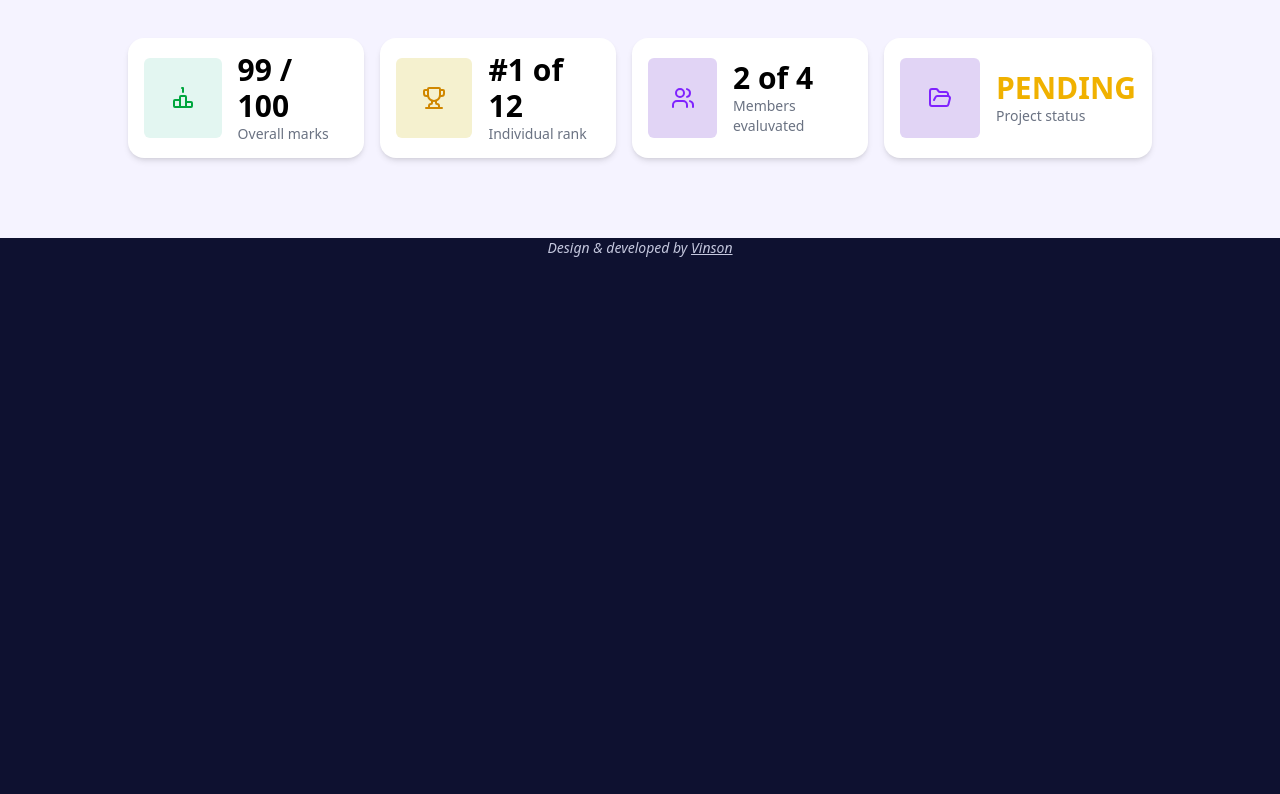
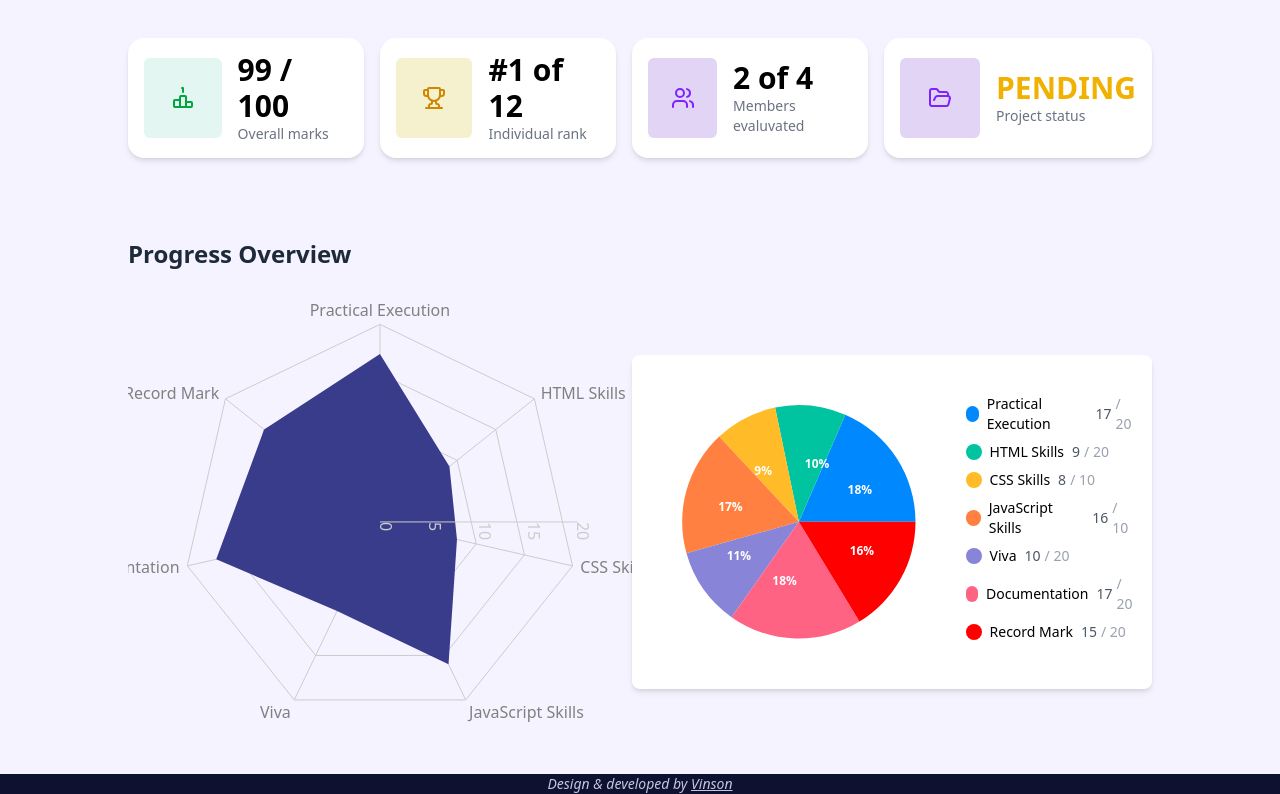
Before and after one commit to vinson1906/Students-mark-evaluation-system, a Next.js app in the folder student-leaderboard/: page /student/112 in a window 1280 px wide. Shown: the part 362-1156 px from the top of the page. Before the commit the page ends 800 px from the top, so only its background shows below. Built offline with nearby package versions, Linux system fonts and the light colour scheme.

Commit message:
updated the students progressbar

```diff
--- a/student-leaderboard/app/student/[id]/page.tsx
+++ b/student-leaderboard/app/student/[id]/page.tsx
@@ -7,7 +7,7 @@ function StudentDetailsPage() {
 
 
     const data = {
-        "student_name": "ROSHINI J",
+        "student_name": "VINSON MJ",
         "reg_no": "732226AI094",
         "department_code": "",
         "section": "B",
--- a/student-leaderboard/components/footer/footer-pallet.tsx
+++ b/student-leaderboard/components/footer/footer-pallet.tsx
@@ -4,7 +4,7 @@ import React from 'react'
 
 function FooterPallet() {
     return (
-        <div className='bg-transparent flex justify-center items-center pb-[10px]'>
+        <div className='bg-transparent flex justify-center items-center'>
             <p className='text-sm text-[#C5C8DE] italic'>Design & developed by <Link href={`https://vinson-portfolio-plum.vercel.app/`} className='underline' target='_blank'>Vinson</Link></p>
         </div>
     )
--- a/student-leaderboard/components/students-details/index.tsx
+++ b/student-leaderboard/components/students-details/index.tsx
@@ -1,6 +1,8 @@
 import React from 'react'
 import StudentTopBar from './sections/student-top-bar'
 import KpiCards from './sections/kpi-cards'
+import Readerbar from './sections/readerbar'
+import ProgressBarSection from './sections/progress-section'
 
 export default function StudentDetails({ studentData }: any
 
@@ -13,6 +15,7 @@ export default function StudentDetails({ studentData }: any
             <div className='max-w-[80%] w-full '>
                 <StudentTopBar student={studentData} />
                 <KpiCards cardsData={studentData} />
+                <ProgressBarSection />
             </div>
         </div>
     )
--- /dev/null
+++ b/student-leaderboard/components/students-details/sections/progress-bar.tsx
@@ -0,0 +1,198 @@
+
+"use client";
+
+import {
+    Pie,
+    PieChart,
+    PieLabelRenderProps,
+    PieSectorShapeProps,
+    Sector,
+    Tooltip,
+    useActiveTooltipDataPoints,
+    useIsTooltipActive,
+    TooltipContentProps,
+    TooltipIndex,
+} from "recharts";
+
+
+
+const RADIAN = Math.PI / 180;
+
+const COLORS = [
+    "#0088FE",
+    "#00C49F",
+    "#FFBB28",
+    "#FF8041",
+    "#8884D8",
+    "#FF6384",
+    "red"
+];
+
+const CustomTooltip = ({
+    active,
+    payload,
+    label,
+}: TooltipContentProps) => {
+    const firstPayload = payload?.[0];
+    const isVisible = active && firstPayload != null;
+
+    return (
+        <div
+            className="rounded-lg border border-gray-200 bg-white p-3 shadow-lg dark:border-gray-700 dark:bg-gray-900"
+            style={{
+                visibility: isVisible ? "visible" : "hidden",
+            }}
+        >
+            {isVisible && (
+                <>
+                    <p className="text-sm font-semibold text-gray-900 dark:text-white">
+                        {`${label ?? firstPayload.name} : ${firstPayload.value} / ${firstPayload.payload.fullMark}`}
+                    </p>
+
+                    <p className="mt-1 text-xs text-gray-600 dark:text-gray-300">
+                        {String(firstPayload.name ?? "")}
+                    </p>
+
+                    <p className="mt-1 text-xs text-gray-500">
+                        Student performance breakdown
+                    </p>
+                </>
+            )}
+        </div>
+    );
+};
+
+const renderCustomizedLabel = ({
+    cx,
+    cy,
+    midAngle,
+    innerRadius,
+    outerRadius,
+    percent,
+}: PieLabelRenderProps) => {
+    if (
+        cx == null ||
+        cy == null ||
+        innerRadius == null ||
+        outerRadius == null
+    ) {
+        return null;
+    }
+
+    const radius =
+        innerRadius + (outerRadius - innerRadius) * 0.5;
+
+    const centerX = Number(cx);
+    const centerY = Number(cy);
+
+    const x =
+        centerX + radius * Math.cos(-(midAngle ?? 0) * RADIAN);
+
+    const y =
+        centerY + radius * Math.sin(-(midAngle ?? 0) * RADIAN);
+
+    return (
+        <text
+            x={x}
+            y={y}
+            fill="white"
+            textAnchor={x > centerX ? "start" : "end"}
+            dominantBaseline="central"
+            className="text-xs font-semibold"
+        >
+            {`${((percent ?? 0) * 100).toFixed(0)}%`}
+        </text>
+    );
+};
+
+const MyCustomPie = (props: PieSectorShapeProps) => {
+    const activePoints = useActiveTooltipDataPoints();
+    const isTooltipActive = useIsTooltipActive();
+
+    const isThisPieActive =
+        isTooltipActive &&
+        props.payload === activePoints?.[0]?.payload;
+
+    const fillOpacity =
+        isTooltipActive && !isThisPieActive ? 0.5 : 1;
+
+    return (
+        <Sector
+            {...props}
+            fill={COLORS[(props.index ?? 0) % COLORS.length]}
+            stroke="none"
+            fillOpacity={fillOpacity}
+            style={{ transition: "fill-opacity 0.3s ease" }}
+        />
+    );
+};
+
+export default function ProgressPieChart({
+    chartData,
+    isAnimationActive = true,
+    defaultIndex,
+}: {
+    chartData: { subject: string; A: number }[];
+    isAnimationActive?: boolean;
+    defaultIndex?: TooltipIndex;
+}) {
+
+
+
+    const data = chartData.map((item: any) => ({
+        name: item.subject,
+        value: item.A,
+        fullMark: item.fullMark,
+    }));
+
+
+
+
+    return (
+        <div className="w-full bg-white rounded-lg shadow-md p-4 flex gap-4 items-center" >
+            <PieChart
+                style={{
+                    width: "100%",
+                    maxWidth: "500px",
+                    maxHeight: "80vh",
+                    aspectRatio: 1,
+                    cursor: "pointer",
+                }}
+                responsive
+            >
+                <Pie
+                    data={data}
+                    labelLine={false}
+                    label={renderCustomizedLabel}
+                    dataKey="value"
+                    nameKey="name"
+                    isAnimationActive={isAnimationActive}
+                    shape={MyCustomPie}
+                />
+
+                <Tooltip
+                    content={CustomTooltip}
+                    isAnimationActive={isAnimationActive}
+                    defaultIndex={defaultIndex}
+                />
+            </PieChart>
+            <div>
+                {
+                    data.map((entry, index) => (
+                        <div key={`legend-${index}`} className="flex items-center mb-2">
+                            <div
+                                className="w-4 h-4 mr-2 rounded-full"
+                                style={{ backgroundColor: COLORS[index % COLORS.length] }}
+                            />
+                            <span className="text-sm font-medium">{entry.name}</span>
+                            <span className="ml-2 text-sm text-gray-600">{entry.value}</span>
+                            <span className="ml-1 text-sm text-gray-400">/ {entry.fullMark}</span>
+
+                        </div>
+                    ))
+                }
+            </div>
+        </div>
+
+    );
+}
--- /dev/null
+++ b/student-leaderboard/components/students-details/sections/progress-section.tsx
@@ -0,0 +1,60 @@
+import React from 'react'
+import ProgressPieChart from './progress-bar'
+
+import Readerbar from './readerbar'
+
+const data = [
+    {
+        subject: "Practical Execution",
+        A: 17,
+        fullMark: 20
+    },
+    {
+        subject: "HTML Skills",
+        A: 9,
+        fullMark: 20
+    },
+    {
+        subject: "CSS Skills",
+        A: 8,
+        fullMark: 10
+    },
+    {
+        subject: "JavaScript Skills",
+        A: 16,
+        fullMark: 10
+    },
+    {
+        subject: "Viva",
+        A: 10,
+        fullMark: 20
+    },
+    {
+        subject: "Documentation",
+        A: 17,
+        fullMark: 20
+    },
+    {
+        subject: "Record Mark",
+        A: 15,
+        fullMark: 20
+    }
+]
+
+function ProgressBarSection() {
+    return (
+        <div>
+            <h1 className="text-2xl font-bold text-gray-800">Progress Overview</h1>
+            <div className='w-full flex  items-center  z-10'>
+
+                <Readerbar ReaderData={data} />
+
+                <ProgressPieChart chartData={data} />
+
+            </div>
+        </div>
+
+    )
+}
+
+export default ProgressBarSection
--- /dev/null
+++ b/student-leaderboard/components/students-details/sections/readerbar.tsx
@@ -0,0 +1,29 @@
+"use client"
+import React from 'react'
+import { Radar, RadarChart, PolarGrid, PolarAngleAxis, PolarRadiusAxis } from 'recharts';
+
+
+
+
+
+function Readerbar({ ReaderData }: any) {
+
+    return (
+        <div className='w-full h-full '>
+            <RadarChart
+                style={{ width: '100%', height: '100%', maxWidth: '680px', maxHeight: '80vh', aspectRatio: 1, cursor: 'pointer', outline: 'none', border: 'none', fill: "#393C8A", outlineColor: 'transparent' }}
+                className='w-full h-full focus:outline-none'
+                responsive
+                data={ReaderData}
+            >
+                <PolarGrid />
+                <PolarAngleAxis dataKey="subject" />
+                <PolarRadiusAxis />
+                <Radar name="Mike" dataKey="A" />
+            </RadarChart>
+
+        </div>
+    )
+}
+
+export default Readerbar
--- a/student-leaderboard/package.json
+++ b/student-leaderboard/package.json
@@ -15,7 +15,8 @@
     "lucide-react": "^1.61.0",
     "next": "16.4.3",
     "react": "19.3.0",
-    "react-dom": "19.3.0"
+    "react-dom": "19.3.0",
+    "recharts": "^3.10.1"
   },
   "devDependencies": {
     "@tailwindcss/turbopack": "^4",
```
Also changed, not shown: 1 other file (tests, documents, lock files or other folders).
